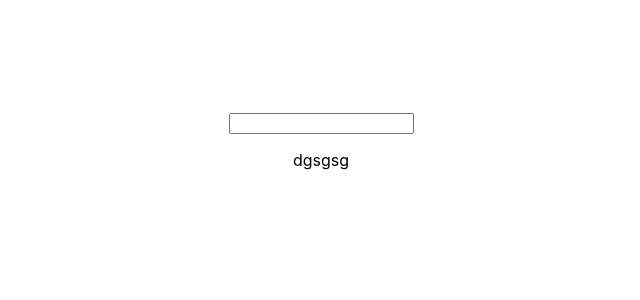
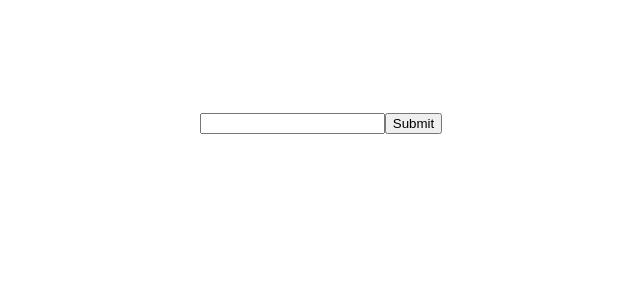
Before and after one commit to Methujan/ToDoAppWithReact, a React (Create React App) app: page / in a window 1280 px wide. Shown: the top 300 px of the page, without its empty margins (319-959 px from the left). Built offline with nearby package versions, Linux system fonts and the light colour scheme.

Commit message:
add submit button

```diff
--- a/src/components/Form.js
+++ b/src/components/Form.js
@@ -3,8 +3,11 @@ import React from "react";
 function Form() {
   return (
     <form>
-      <input></input>
-      <p>dgsgsg</p>
+      <input type="text" className="todo-input"></input>
+      <button className="todo-button" type="submit">
+        Submit
+      </button>
+      <div></div>
     </form>
   );
 }
```
